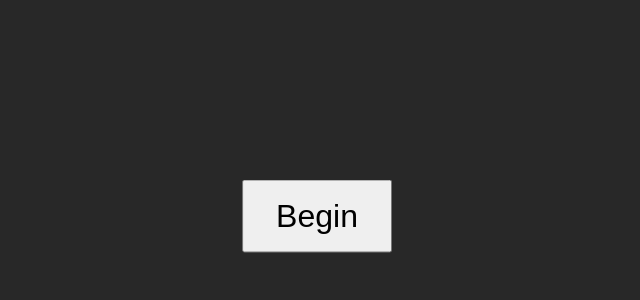
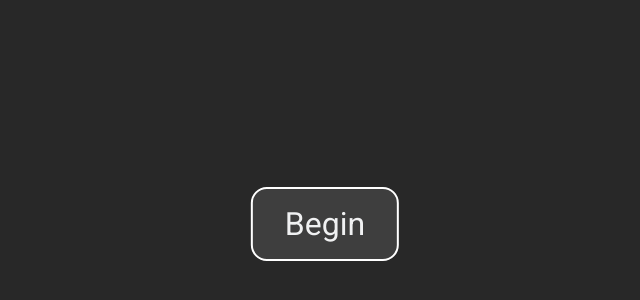
Before and after one commit to DaveSeidman/personality-quiz-frontend, a React (Vite) app: page / in a window 1280 px wide. Shown: the part 184-484 px from the top of the page, without its empty margins (323-963 px from the left). Built offline with nearby package versions, Linux system fonts and the light colour scheme.

Commit message:
frontend scaffolding complete

```diff
--- a/src/App.jsx
+++ b/src/App.jsx
@@ -1,5 +1,5 @@
 import React, { useState, useEffect, useRef } from 'react';
-import { modeRandomTie } from './utils';
+import { modeRandomTie, shuffle } from './utils';
 import questions from './assets/data/questions.json';
 
 import './index.scss';
@@ -15,16 +15,14 @@ const App = () => {
   const TIMEOUT_DELAY = 20000;
   const TIMEOUT_DURATION = 5000;
 
-  // const start = () => {
-
-  // }
-
   const start = () => {
     setQuestionIndex(0);
-    setResponses([])
-    setPersona()
+    setResponses([]);
+    setPersona();
+    questions.forEach(question => {
+      question.options = shuffle(question.options);
+    });
   }
-
 
   const idleTimeout = () => {
     setAttract(true);
@@ -54,8 +52,6 @@ const App = () => {
     })
   })
 
-
-
   return (
     <div className='app'>
       <div className="questions">
@@ -73,12 +69,11 @@ const App = () => {
                   onClick={(e) => {
                     setResponses(prev => {
                       setQuestionIndex(questionIndex + 1);
-
                       prev[i] = option.id;
                       return prev
                     })
                   }}
-                >{option.text}</button>
+                >{`${option.id} - ${option.text}`}</button>
               ))}
             </div>
           </div>
--- a/src/index.scss
+++ b/src/index.scss
@@ -21,9 +21,17 @@ $white: rgb(240, 241, 242);
   overflow-x: scroll;
   background: rgb(40, 40, 40);
 
-  h1, h2, p, a, label {
+  h1, h2, p, a, button, label {
     font-family: 'Roboto';
     color: $white;
+  }
+
+  button {
+    margin: 1vh;
+    background: rgba(255, 255, 255, .1);
+    border: 2px solid white;
+    border-radius: 2vh;
+    font-size: 1.5rem;
   }
 
   .questions {
@@ -46,11 +54,6 @@ $white: rgb(240, 241, 242);
         &-option {
           width: 80vw;
           height: 10vh;
-          margin: 1vh;
-          background: rgba(255, 255, 255, .1);
-          border: 2px solid white;
-          border-radius: 2vh;
-          font-size: 1.5rem;
         }
       }
     }
--- a/src/utils.js
+++ b/src/utils.js
@@ -18,3 +18,12 @@ export const modeRandomTie = (arr) => {
 
   return top[Math.floor(Math.random() * top.length)];
 }
+
+export const shuffle = (array) => {
+  const result = [...array];
+  for (let i = result.length - 1; i > 0; i--) {
+    const j = Math.floor(Math.random() * (i + 1));
+    [result[i], result[j]] = [result[j], result[i]];
+  }
+  return result;
+}
```
